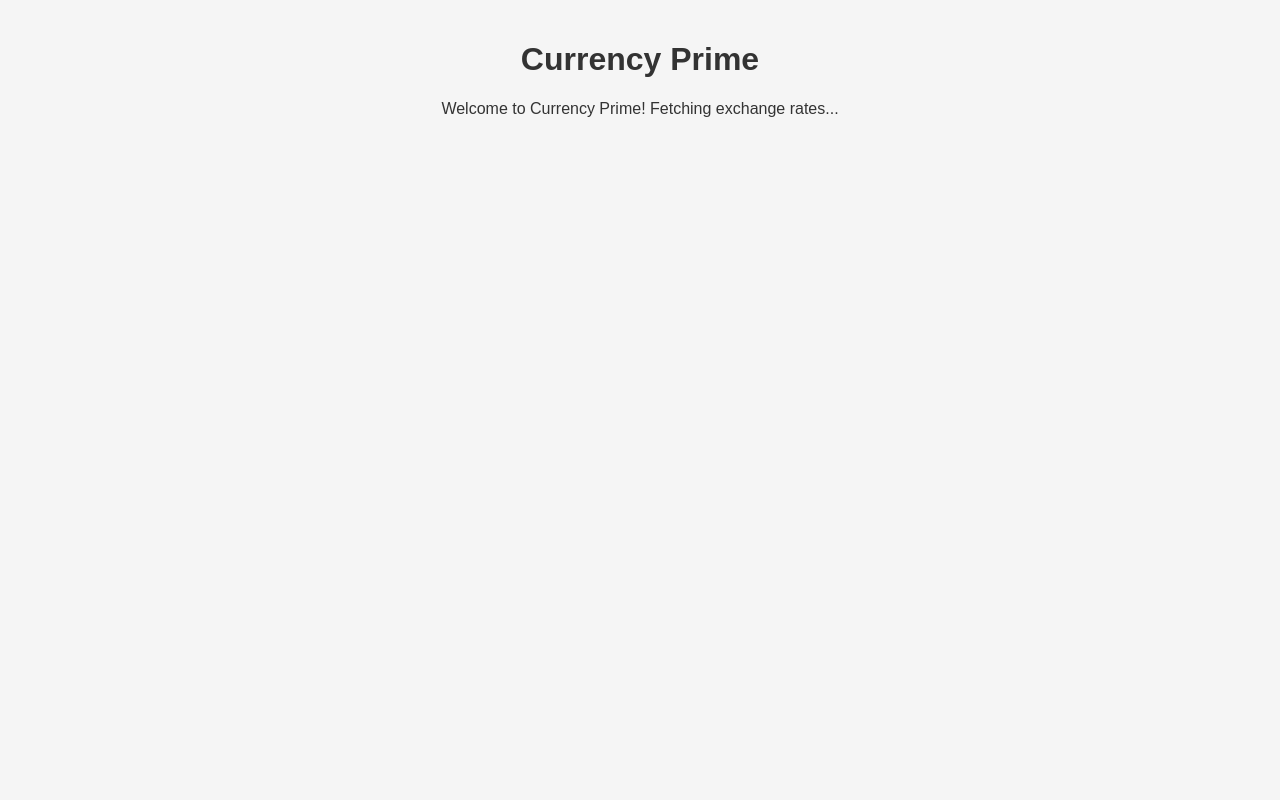
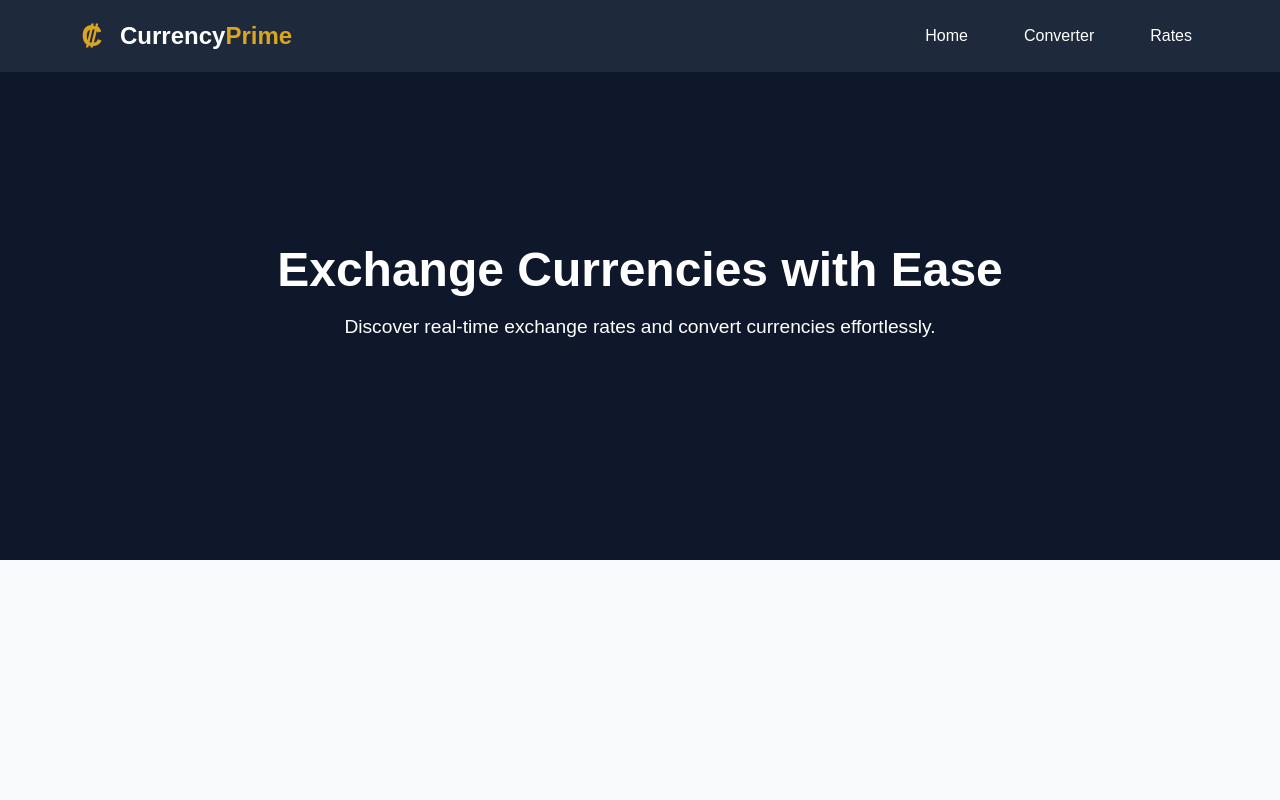
Before and after one commit to Pauldevtech/currency-prime, a React (Vite) app: page / in a window 1280 px wide. Shown: the top 800 px of the page. Built offline with nearby package versions, Linux system fonts and the light colour scheme.

Commit message:
Create Layout, Logo and Header

```diff
--- a/src/App.tsx
+++ b/src/App.tsx
@@ -1,15 +1,30 @@
-import { Container } from "./styles/Container";
-import { GlobalStyles } from "./styles/globalStyles";
+// src/App.tsx
+import React from "react";
+import { ThemeProvider } from "styled-components";
+import { GlobalStyles } from "./styles/GlobalStyles";
+import { theme } from "./styles/theme";
+import Header from "./components/Header/Header";
+import { Hero, HeroContent, MainContent, Footer } from "./styles/Layout";
 
 const App = () => {
   return (
-    <>
+    <ThemeProvider theme={theme}>
       <GlobalStyles />
-      <Container>
-        <h1>Currency Prime</h1>
-        <p>Welcome to Currency Prime! Fetching exchange rates...</p>
-      </Container>
-    </>
+      <Header />
+
+      <Hero>
+        <HeroContent>
+          <h1>Exchange Currencies with Ease</h1>
+          <p>Discover real-time exchange rates and convert currencies effortlessly.</p>
+        </HeroContent>
+      </Hero>
+
+      <MainContent></MainContent>
+
+      <Footer>
+        <p>© 2024 Currency Prime | All rights reserved</p>
+      </Footer>
+    </ThemeProvider>
   );
 };
 
--- /dev/null
+++ b/src/components/Header/Header.tsx
@@ -0,0 +1,20 @@
+import React from "react";
+import { HeaderWrapper, HeaderContent, NavLinks, NavLink } from "./styles";
+import Logo from "../Logo/Logo";
+
+const Header: React.FC = () => {
+  return (
+    <HeaderWrapper>
+      <HeaderContent>
+        <Logo />
+        <NavLinks>
+          <NavLink href="#home">Home</NavLink>
+          <NavLink href="#converter">Converter</NavLink>
+          <NavLink href="#rates">Rates</NavLink>
+        </NavLinks>
+      </HeaderContent>
+    </HeaderWrapper>
+  );
+};
+
+export default Header;
--- /dev/null
+++ b/src/components/Header/styles.ts
@@ -0,0 +1,37 @@
+// src/components/Header/styles.ts
+import styled from 'styled-components';
+
+export const HeaderWrapper = styled.header`
+  background-color: ${({ theme }) => theme.colors.primary};
+  padding: 1rem 0;
+  position: fixed;
+  width: 100%;
+  top: 0;
+  left: 0;
+  z-index: 1000;
+`;
+
+export const HeaderContent = styled.div`
+  display: flex;
+  justify-content: space-between;
+  align-items: center;
+  max-width: 1200px;
+  margin: 0 auto;
+  padding: 0 2rem;
+`;
+
+export const NavLinks = styled.nav`
+  display: flex;
+  gap: 1.5rem;
+`;
+
+export const NavLink = styled.a`
+  color: ${({ theme }) => theme.colors.white};
+  text-decoration: none;
+  font-weight: 500;
+  padding: 0.5rem 1rem;
+
+  &:hover {
+    color: ${({ theme }) => theme.colors.accent};
+  }
+`;
--- /dev/null
+++ b/src/components/Logo/Logo.tsx
@@ -0,0 +1,43 @@
+import styled from 'styled-components';
+
+const LogoWrapper = styled.div`
+  display: flex;
+  align-items: center;
+  gap: 0.5rem;
+  cursor: pointer;
+`;
+
+const LogoSymbol = styled.div`
+  font-size: 1.8rem;
+  font-weight: 700;
+  color: ${({ theme }) => theme.colors.accent};
+  display: flex;
+  align-items: center;
+  justify-content: center;
+  width: 40px;
+  height: 40px;
+  border-radius: 8px;
+`;
+
+const LogoText = styled.div`
+  font-size: 1.5rem;
+  font-weight: 700;
+  color: ${({ theme }) => theme.colors.white};
+
+  span {
+    color: ${({ theme }) => theme.colors.accent};
+  }
+`;
+
+const Logo = () => {
+  return (
+    <LogoWrapper>
+      <LogoSymbol>₡</LogoSymbol>
+      <LogoText>
+        Currency<span>Prime</span>
+      </LogoText>
+    </LogoWrapper>
+  );
+};
+
+export default Logo;
--- /dev/null
+++ b/src/components/Logo/styles.ts
@@ -0,0 +1,20 @@
+// src/components/Logo/styles.ts
+import styled from 'styled-components';
+
+export const LogoWrapper = styled.div`
+  display: flex;
+  align-items: center;
+  gap: 0.5rem;
+`;
+
+export const LogoSymbol = styled.div`
+  font-size: 1.8rem;
+  font-weight: 700;
+  color: ${({ theme }) => theme.colors.accent};
+`;
+
+export const LogoText = styled.span`
+  font-size: 1.5rem;
+  font-weight: 700;
+  color: ${({ theme }) => theme.colors.white};
+`;
--- a/src/styles/GlobalStyles.ts
+++ b/src/styles/GlobalStyles.ts
@@ -1,3 +1,4 @@
+// src/styles/GlobalStyles.ts
 import { createGlobalStyle } from 'styled-components';
 
 export const GlobalStyles = createGlobalStyle`
--- /dev/null
+++ b/src/styles/Layout.ts
@@ -0,0 +1,57 @@
+// src/styles/Layout.ts
+import styled from 'styled-components';
+
+export const Hero = styled.section`
+  height: 70vh;
+  display: flex;
+  align-items: center;
+  text-align: center;
+  padding: 2rem;
+  background-color: ${({ theme }) => theme.colors.text};  // Using the dark slate color
+`;
+
+export const HeroContent = styled.div`
+  max-width: 800px;
+  margin: 0 auto;
+
+  h1 {
+    font-size: 3rem;
+    color: ${({ theme }) => theme.colors.white};
+    margin-bottom: 1rem;
+  }
+
+  p {
+    font-size: 1.2rem;
+    color: ${({ theme }) => theme.colors.white};
+  }
+
+  button {
+    margin-top: 2rem;
+    padding: 0.75rem 1.5rem;
+    font-size: 1rem;
+    background-color: ${({ theme }) => theme.colors.accent};
+    color: ${({ theme }) => theme.colors.primary};
+    border: none;
+    border-radius: ${({ theme }) => theme.borderRadius.medium};
+    cursor: pointer;
+
+    &:hover {
+      background-color: ${({ theme }) => theme.colors.primary};
+      color: ${({ theme }) => theme.colors.white};
+    }
+  }
+`;
+
+export const MainContent = styled.main`
+  max-width: 1200px;
+  margin: 2rem auto;
+  padding: 0 2rem;
+  min-height: calc(100vh - 400px);
+`;
+
+export const Footer = styled.footer`
+  background-color: ${({ theme }) => theme.colors.primary};
+  color: ${({ theme }) => theme.colors.white};
+  padding: 1.5rem;
+  text-align: center;
+`;
--- a/src/styles/theme.ts
+++ b/src/styles/theme.ts
@@ -1,11 +1,23 @@
 export const theme = {
     colors: {
-      primary: '#0070f3',
-      secondary: '#1c1c1e',
-      background: '#f5f5f5',
-      text: '#333',
+      primary: '#1E293B',    // Slate Blue
+      accent: '#DAA520',     // Golden
+      background: '#F8FAFC', // Cool Gray
+      text: '#0F172A',       // Dark Slate
+      white: '#FFFFFF',
     },
+
     fonts: {
-      main: 'Arial, sans-serif',
+      main: "'Montserrat', sans-serif",
+    },
+    shadows: {
+      small: '0 1px 3px rgba(0, 0, 0, 0.1)',
+      medium: '0 4px 6px rgba(0, 0, 0, 0.1)',
+      large: '0 10px 20px rgba(0, 0, 0, 0.1)',
+    },
+    borderRadius: {
+      small: '4px',
+      medium: '8px',
+      large: '16px',
     },
   };
```
